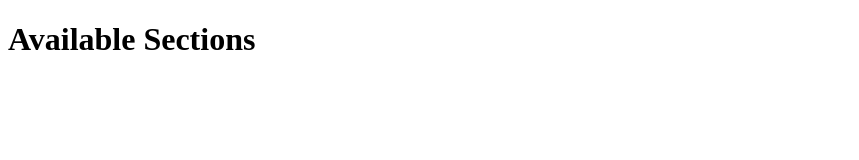
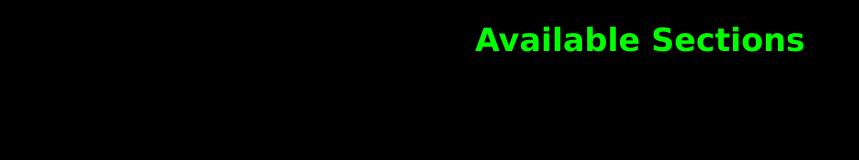
Before and after one commit to mbroihier/tfw, a website: page tools_javascript/index.html in a window 1280 px wide. Shown: the whole page, without its empty margins (0-859 px from the left). Drawn offline with Linux system fonts and the light colour scheme; files whose address does not match are found by name.

Commit message:
pulled in style sheet and took out empty js file reference

```diff
--- a/tools_javascript/index.html
+++ b/tools_javascript/index.html
@@ -9,6 +9,5 @@
     <h1> Available Sections </h1>
     <div> </div>
     <ul id="list"> </ul>
-    <script src="client-main.js" ></script>
 </body>
 </html>
--- /dev/null
+++ b/tools_javascript/style.css
@@ -0,0 +1,14 @@
+body {
+    background-color: black;
+    color: #0F0;
+    font-family: verdana;
+}
+
+body input,
+body label {
+    display: block;
+}
+
+h1 {
+    text-align: center;
+}
```
